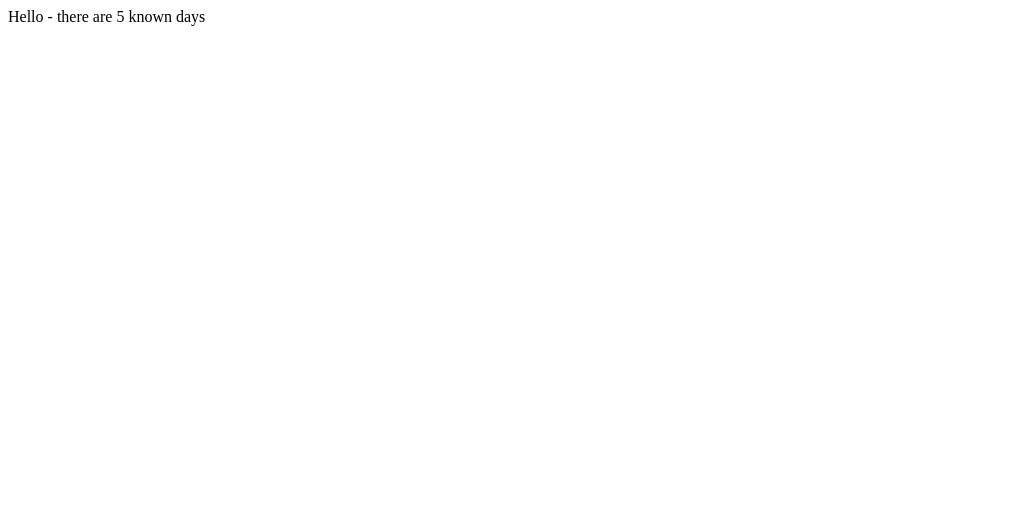
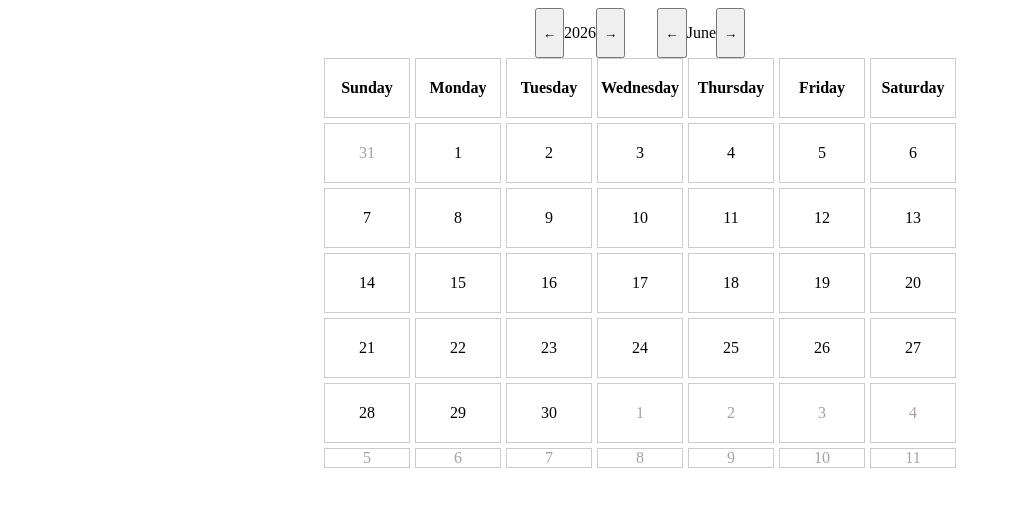
Before and after one commit to mohsenzamanist/Project-Days-Calendar, a website with bundled scripts: page index.html in a window 1280 px wide. Shown: the whole page, without its empty margins (0-1011 px from the left). Built offline with nearby package versions, Linux system fonts and the light colour scheme.

Commit message:
Genarate calendar

```diff
--- a/common.mjs
+++ b/common.mjs
@@ -1,5 +1,5 @@
 // This is a placeholder file which shows how you can define functions which can be used from both a browser script and a node script. You can delete the contents of the file once you have understood how it works.
 
 export function getGreeting() {
-    return "Hello";
+  return "Hello";
 }
--- a/index.html
+++ b/index.html
@@ -1,9 +1,28 @@
 <!DOCTYPE html>
 <html>
     <head>
+        <link rel="stylesheet" href="style.css">
         <script type="module" src="common.mjs"></script>
         <script type="module" src="web.mjs"></script>
     </head>
     <body>
+        <main>
+            <div class="controls" id="controls">
+                <div class="year-div" id="year-div">
+                    <button class="pre-year" id="pre-year">&larr;</button>
+                    <p class="year" id="year"></p>
+                    <button class="next-year" id="next-year">&rarr;</button>
+                </div>
+                <div class="month-div" id="month-div">
+                    <button class="pre-month" id="pre-month">&larr;</button>
+                    <p class="month-name" id="month-name"></p>
+                    <button class="next-month" id="next-month">&rarr;</button>
+                </div>
+            </div>
+
+            <div class="calendar" id="calendar">
+
+            </div>
+        </main>
     </body>
 </html>
--- /dev/null
+++ b/style.css
@@ -0,0 +1,34 @@
+.controls{
+  display: flex;
+  justify-content: center;
+  gap: 2rem;
+}
+
+.controls div{
+  display: flex;
+
+}
+
+#calendar {
+    margin: 0 auto;
+      width: 50%;
+  display: grid;
+  grid-template-columns: repeat(7, 1fr);
+  grid-template-rows: repeat(6, 60px);
+  gap: 5px;
+}
+
+.title{
+  font-weight: 700;
+}
+
+.cell {
+  border: 1px solid #ccc;
+  display: flex;
+  align-items: center;
+  justify-content: center;
+}
+
+.other-month{
+  color:rgb(170, 160, 160)
+}
--- a/web.mjs
+++ b/web.mjs
@@ -1,11 +1,132 @@
-// This is a placeholder file which shows how you can access functions and data defined in other files.
-// It can be loaded into index.html.
-// Note that when running locally, in order to open a web page which uses modules, you must serve the directory over HTTP e.g. with https://www.npmjs.com/package/http-server
-// You can't open the index.html file using a file:// URL.
+import daysData from "./days.json" with { type: "json" };
+const calendarDiv = document.getElementById("calendar");
+const yearEl = document.getElementById("year");
+const monthEl = document.getElementById("month-name");
+const preYearBtn = document.getElementById("pre-year");
+const nextYearBtn = document.getElementById("next-year");
+const preMonthBtn = document.getElementById("pre-month");
+const nextMonthBtn = document.getElementById("next-month");
 
-import { getGreeting } from "./common.mjs";
-import daysData from "./days.json" with { type: "json" };
+const state = {};
 
-window.onload = function() {
-    document.querySelector("body").innerText = `${getGreeting()} - there are ${daysData.length} known days`;
+// controls handlers
+const monthControlsHandler = function (step) {
+  state.month += step;
+
+  if (state.month < 0) {
+    state.month = 11;
+    state.year--;
+  } else if (state.month > 11) {
+    state.month = 0;
+    state.year++;
+  }
+
+  renderCalendar(state.month, state.year);
+};
+
+const yearControlsHandler = function (step) {
+  state.year += step;
+  renderCalendar(state.month, state.year);
+};
+
+// eventListeners
+preMonthBtn.addEventListener("click", () => monthControlsHandler(-1));
+nextMonthBtn.addEventListener("click", () => monthControlsHandler(1));
+preYearBtn.addEventListener("click", () => yearControlsHandler(-1));
+nextYearBtn.addEventListener("click", () => yearControlsHandler(1));
+
+// functions
+function renderCalendar(month, year) {
+  const calendar = generateCalendar(month, year);
+  updateYearMonthEl(month, year);
+  calendarDiv.innerHTML = "";
+
+  const defaultRow = generateDefaultRow();
+  calendarDiv.append(...defaultRow);
+
+  calendar.forEach((item) => {
+    const cell = document.createElement("div");
+    cell.className = item.currentMonth ? "cell" : "cell other-month";
+    cell.textContent = item.day;
+    calendarDiv.appendChild(cell);
+  });
 }
+
+function generateDefaultRow() {
+  const days = [
+    "Sunday",
+    "Monday",
+    "Tuesday",
+    "Wednesday",
+    "Thursday",
+    "Friday",
+    "Saturday",
+  ];
+  return days.map((day) => {
+    const cell = document.createElement("div");
+    cell.className = "cell title";
+    cell.textContent = day;
+    return cell;
+  });
+}
+
+function updateYearMonthEl(month, year) {
+  const months = [
+    "January",
+    "February",
+    "March",
+    "April",
+    "May",
+    "June",
+    "July",
+    "August",
+    "September",
+    "October",
+    "November",
+    "December",
+  ];
+  monthEl.textContent = months[month];
+  yearEl.textContent = year;
+}
+
+function generateCalendar(month, year) {
+  const { startDay, daysInMonth } = getCurrentMonthInfo(month, year);
+  const daysInPrevMonth = getPrevMonthInfo(month, year);
+
+  const calendar = [];
+
+  for (let i = startDay - 1; i >= 0; i--)
+    calendar.push({ day: daysInPrevMonth - i, currentMonth: false });
+  for (let day = 1; day <= daysInMonth; day++)
+    calendar.push({ day, currentMonth: true });
+  for (let i = 1; calendar.length < 42; i++)
+    calendar.push({ day: i, currentMonth: false });
+
+  return calendar;
+}
+
+function getCurrentMonthInfo(month, year) {
+  const startDay = new Date(year, month, 1).getDay();
+  const daysInMonth = new Date(year, month + 1, 0).getDate();
+
+  return { startDay, daysInMonth };
+}
+
+function getPrevMonthInfo(month, year) {
+  const daysInPrevMonth = new Date(year, month, 0).getDate();
+  return daysInPrevMonth;
+}
+
+function initState() {
+  const today = new Date();
+  const year = today.getFullYear();
+  const month = today.getMonth();
+  state.month = month;
+  state.year = year;
+}
+
+document.addEventListener("DOMContentLoaded", function () {
+  initState();
+
+  renderCalendar(state.month, state.year);
+});
```
